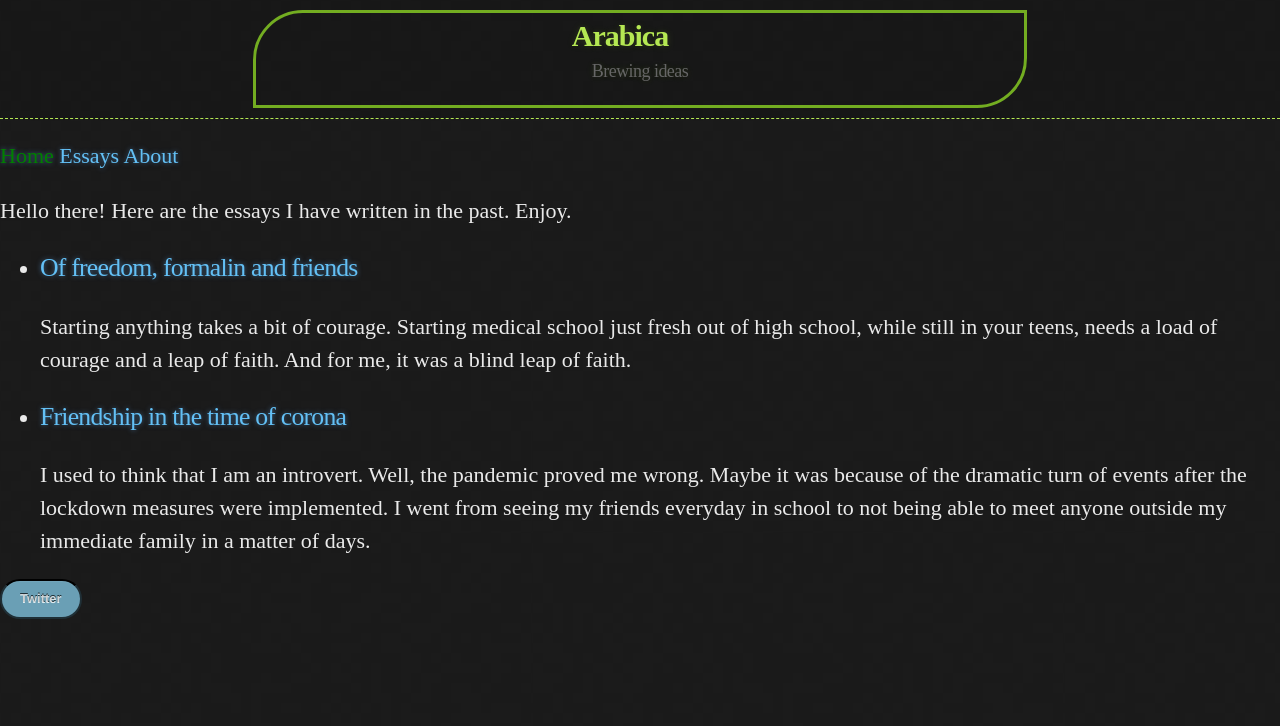
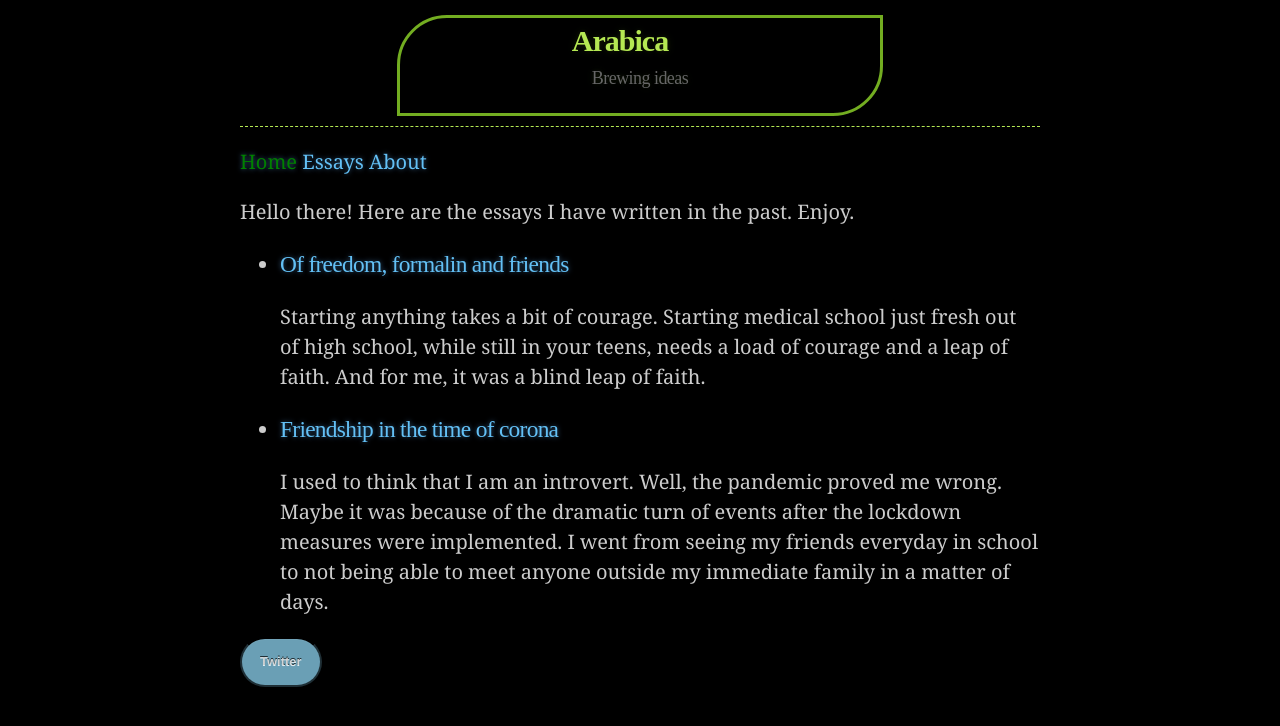
Before and after one commit to habasweiny/habasweiny.github.io, a Jekyll site: the page built from index.html, in a window 1280 px wide. Shown: the top 726 px of the page. Built offline with Jekyll 4.4.1, drawn with Linux system fonts in a browser that asks for light colours.

Commit message:
Update main.scss

```diff
--- a/_sass/main.scss
+++ b/_sass/main.scss
@@ -15,13 +15,14 @@ $container-max-width: 1000px;
 }
 
 body {
-  margin: 0;
-  padding: 0;
-  background: $body-background url("../images/bkg.png") 0 0;
-  color: $body-foreground;
-  font-size: 22px;
-  line-height: 1.5;
-  font-family: "Times New Roman", Verdana (sans-serif), Arial (sans-serif);
+max-width: 40em;
+margin: 0 auto;
+padding: 5px;
+font-family: Georgia,serif;
+font-size: 20px;
+line-height: 30px;
+background-color: #000;
+color: #ccc;
 }
 
 /* General & 'Reset' Stuff */
```
